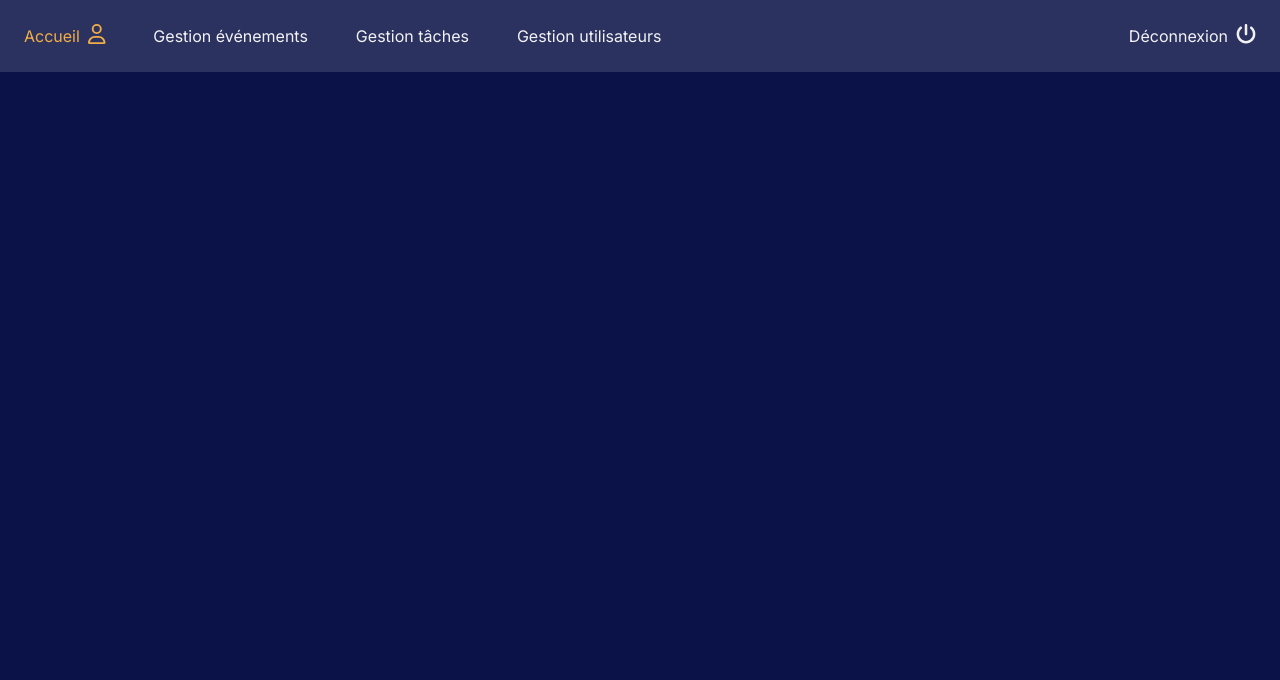
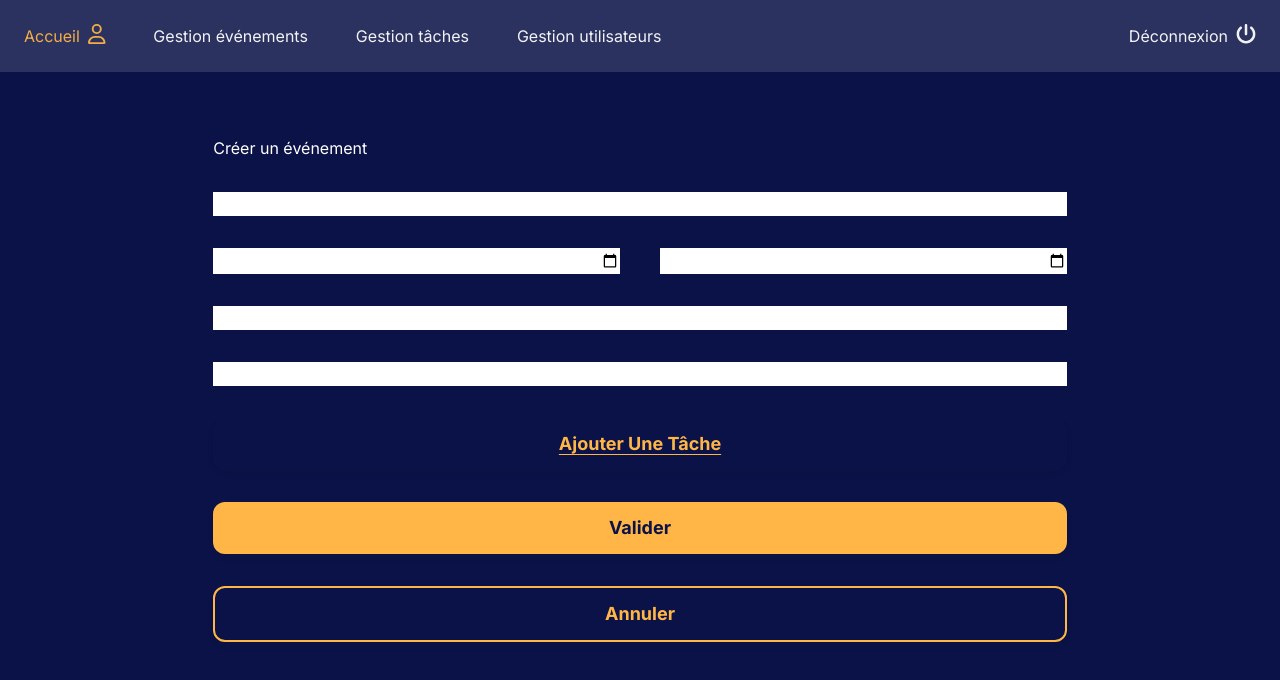
Before and after one commit to kersolo/ManagEvent_front, a React (Vite) app: page /admin/create-event in a window 1280 px wide. Shown: the top 680 px of the page. Built offline with nearby package versions, Linux system fonts and the light colour scheme.

Commit message:
EVENT_DEVPUNK-55 - add PrivateAdminRoute + implement form + refacto typage resetpassword

```diff
--- a/src/App.tsx
+++ b/src/App.tsx
@@ -3,14 +3,16 @@ import { Route, Routes, useLocation } from "react-router-dom";
 import "./App.css";
 import NavBar from "./components/NavBar/NavBar";
 import NavBarAdmin from "./components/NavBar/NavBarAdmin";
+import CreateEventPage from "./pages/Admin/HandleEvent/CreateEventPage";
 import ContactPage from "./pages/Contact/ContactPage";
-import CheckEmailPage from "./pages/Login/CheckEmailPage";
-import NewPasswordPage from "./pages/Login/NewPasswordPage";
-import ResetPassPage from "./pages/Login/ResetPassPage";
+import CheckEmailPage from "./pages/Login/ResetPassword/CheckEmailPage";
+import NewPasswordPage from "./pages/Login/ResetPassword/NewPasswordPage";
+import ResetPassPage from "./pages/Login/ResetPassword/ResetPassPage";
 import ProfilePage from "./pages/Profil/ProfilePage";
 import UpdateProfilePage from "./pages/Profil/UpdateProfilePage";
 import SignUpPage, { NewUserProps } from "./pages/SignUp/SignUpPage";
 import { getUsers } from "./services/api/user";
+import PrivateAdminRoute from "./services/utils/PrivateAdminRoute";
 
 export default function App() {
   // checking route path to display NavBar or NavBarAdmin
@@ -53,9 +55,11 @@ export default function App() {
           path="/inscription"
           element={<SignUpPage handleSubmitUser={handleSubmitUser} />}
         />
-
         <Route path="/profile/:id" element={<ProfilePage />} />
         <Route path="/profile/modifications" element={<UpdateProfilePage />} />
+        <Route element={<PrivateAdminRoute />}>
+          <Route path="/admin/create-event" element={<CreateEventPage />} />
+        </Route>
       </Routes>
     </>
   );
--- /dev/null
+++ b/src/pages/Admin/HandleEvent/CreateEventPage.tsx
@@ -0,0 +1,19 @@
+import ButtonDefault from "../../../components/ButtonDefault";
+
+export default function CreateEventPage() {
+  return (
+    <form className="flex flex-col gap-8 mx-large md:w-2/3 md:m-auto my-12 md:my-16">
+      <h1>Créer un événement</h1>
+      <input type="text" />
+      <div className="flex gap-10">
+        <input type="date" className="grow" />
+        <input type="date" className="grow" />
+      </div>
+      <input type="text" />
+      <input type="text" />
+      <ButtonDefault variant="tertiary">Ajouter une tâche</ButtonDefault>
+      <ButtonDefault variant="primary">Valider</ButtonDefault>
+      <ButtonDefault variant="secondary">Annuler</ButtonDefault>
+    </form>
+  );
+}
--- a/src/pages/Login/CheckEmailPage.tsx
+++ b/src/pages/Login/ResetPassword/CheckEmailPage.tsx
@@ -1,5 +1,5 @@
 import { Link } from "react-router-dom";
-import ButtonDefault from "../../components/ButtonDefault";
+import ButtonDefault from "../../../components/ButtonDefault";
 
 export default function CheckEmailPage() {
   return (
--- a/src/pages/Login/ResetPassPage.tsx
+++ b/src/pages/Login/ResetPassword/ResetPassPage.tsx
@@ -1,12 +1,10 @@
 import { SubmitHandler, useForm } from "react-hook-form";
 import { useNavigate } from "react-router-dom";
-import ButtonDefault from "../../components/ButtonDefault";
+import ButtonDefault from "../../../components/ButtonDefault";
+import { Input } from "../../../services/types/ResetPasswordPagesType";
 export default function ResetPassPage() {
   const navigate = useNavigate();
 
-  type Input = {
-    email: string;
-  };
   const {
     register,
     handleSubmit,
--- /dev/null
+++ b/src/services/utils/PrivateAdminRoute.tsx
@@ -0,0 +1,8 @@
+import { Navigate, Outlet } from "react-router-dom";
+
+export default function PrivateAdminRoute() {
+  //AJOUTER la logique pour vérifier si l'utilisateur est un admin ou non
+  const isAdmin = true;
+  //
+  return isAdmin ? <Outlet /> : <Navigate to="/login" />;
+}
```
Also changed, not shown: src/pages/Login/ResetPassword/NewPasswordPage.tsx (renamed from src/pages/Login/NewPasswordPage.tsx, +7 -15 lines), src/services/types/ResetPasswordPagesType.ts (added, +16 -0 lines), 2 other files (tests, documents, lock files or other folders).
